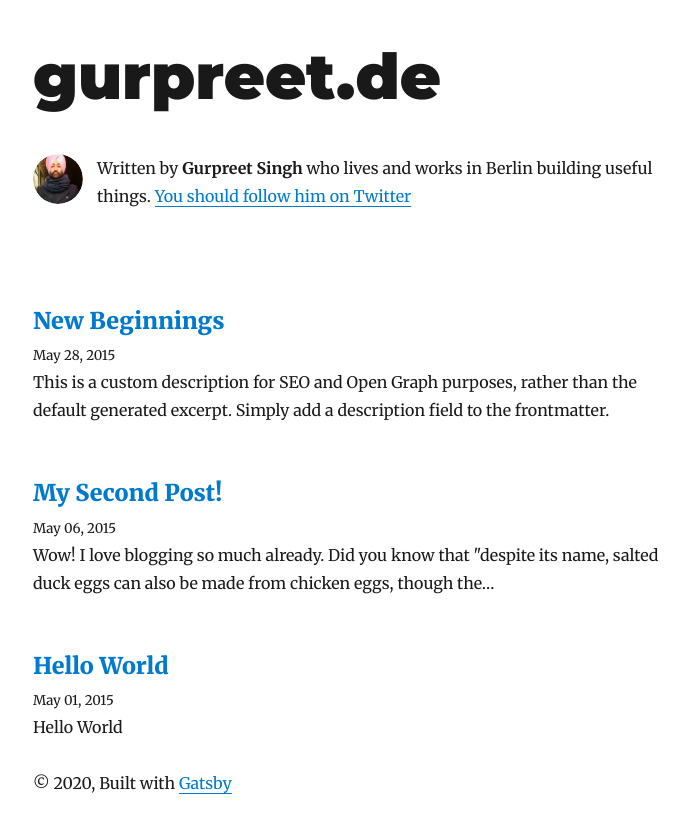
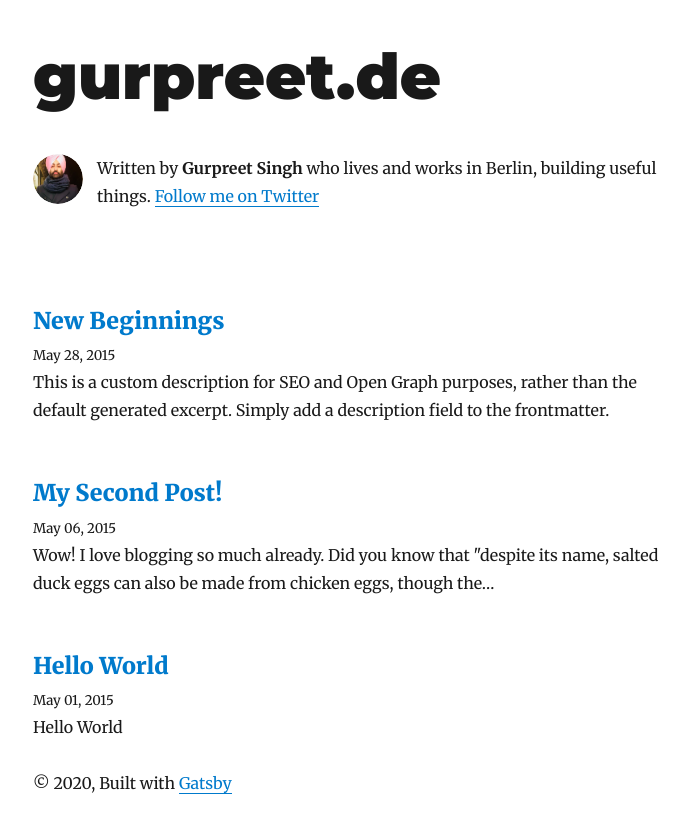
Before and after one commit to gurpreet-hanjra/gurpreet.de, a Gatsby site: page / in a window 1280 px wide. Shown: the whole page, without its empty margins (292-981 px from the left). Built offline with nearby package versions, Linux system fonts and the light colour scheme; Gatsby itself is replaced by a stand-in of ours; some packages are replaced by stand-ins of ours.

Commit message:
updated bio

```diff
--- a/gatsby-config.js
+++ b/gatsby-config.js
@@ -4,10 +4,10 @@ module.exports = {
     title: `gurpreet.de`,
     author: {
       name: `Gurpreet Singh`,
-      summary: `who lives and works in Berlin building useful things.`,
+      summary: `who lives and works in Berlin, building useful things.`,
     },
     description: `my personal blog.`,
-    siteUrl: `https://gatsby-starter-blog-demo.netlify.com/`,
+    siteUrl: `https://gurpreet.de`,
     social: {
       twitter: `gurpreeth`,
     },
--- a/src/components/bio.js
+++ b/src/components/bio.js
@@ -60,7 +60,7 @@ const Bio = () => {
         Written by <strong>{author.name}</strong> {author.summary}
         {` `}
         <a href={`https://twitter.com/${social.twitter}`}>
-          You should follow him on Twitter
+          Follow me on Twitter
         </a>
       </p>
     </div>
```
